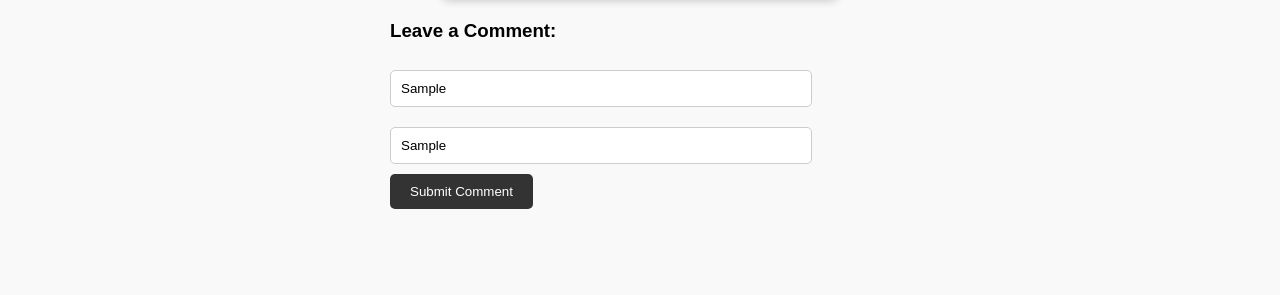
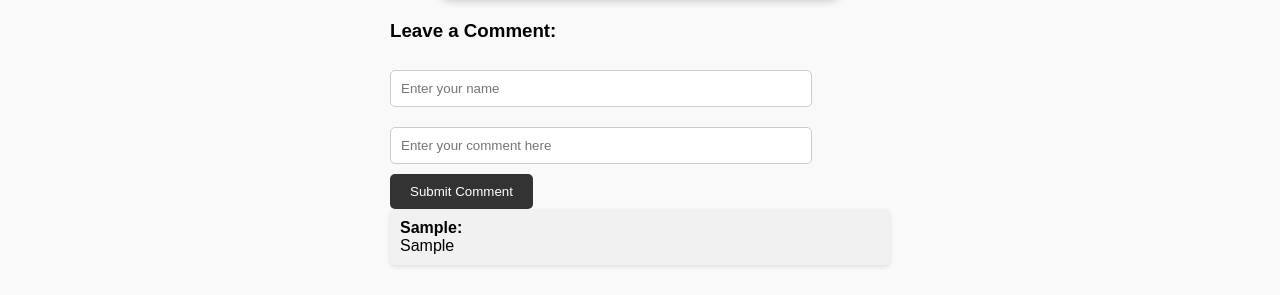
Before and after one commit to Kolya0001/Kolya0001.github.io, a plain HTML site: page index.html in a window 1280 px wide. Both pictures are taken after typing "Sample", "Sample" into the empty fields and a click on the button "Submit Comment". Shown: the part 505-800 px from the top of the page. Drawn offline with Linux system fonts and the light colour scheme.

Commit message:
Update index.html
фикс коментариев

```diff
--- a/index.html
+++ b/index.html
@@ -92,7 +92,6 @@
   <div class="content">
     <div id="home" class="section active">
       <h1>Welcome to the Home Page</h1>
-
       <p><em>Это я и мой сайт</em></p>
       <img src="https://i.ibb.co/3M4885j/3tx-E17-H9-EJI.jpg" alt="My photo">
 
@@ -106,6 +105,7 @@
         <div id="commentList"></div>
       </div>
     </div>
+
     <div id="about" class="section">
       <h1>About Us</h1>
       <p>I'm 21 years old.<br>
@@ -113,6 +113,7 @@
       Accumulated amount: 0/50000$<br>
       <a href="http://scam.net" target="_blank">Link to donations scam.net</a></p>
     </div>
+
     <div id="contact" class="section">
       <h1>Contact</h1>
       <p>Get in touch with us here.</p>
@@ -139,6 +140,27 @@
       let sections = document.querySelectorAll('.section');
       sections.forEach(section => section.classList.remove('active'));
       document.getElementById(sectionId).classList.add('active');
+    }
+
+    // Function to handle comments
+    function addComment() {
+      let name = document.getElementById('nameInput').value;
+      let comment = document.getElementById('commentInput').value;
+
+      if (name && comment) {
+        let commentList = document.getElementById('commentList');
+        let newComment = document.createElement('div');
+        newComment.classList.add('comment');
+        newComment.innerHTML = '<strong>' + name + ':</strong><br>' + comment;
+
+        commentList.appendChild(newComment);
+
+        // Clear the input fields
+        document.getElementById('nameInput').value = '';
+        document.getElementById('commentInput').value = '';
+      } else {
+        alert('Please enter both your name and comment!');
+      }
     }
 
     // Game variables
```
